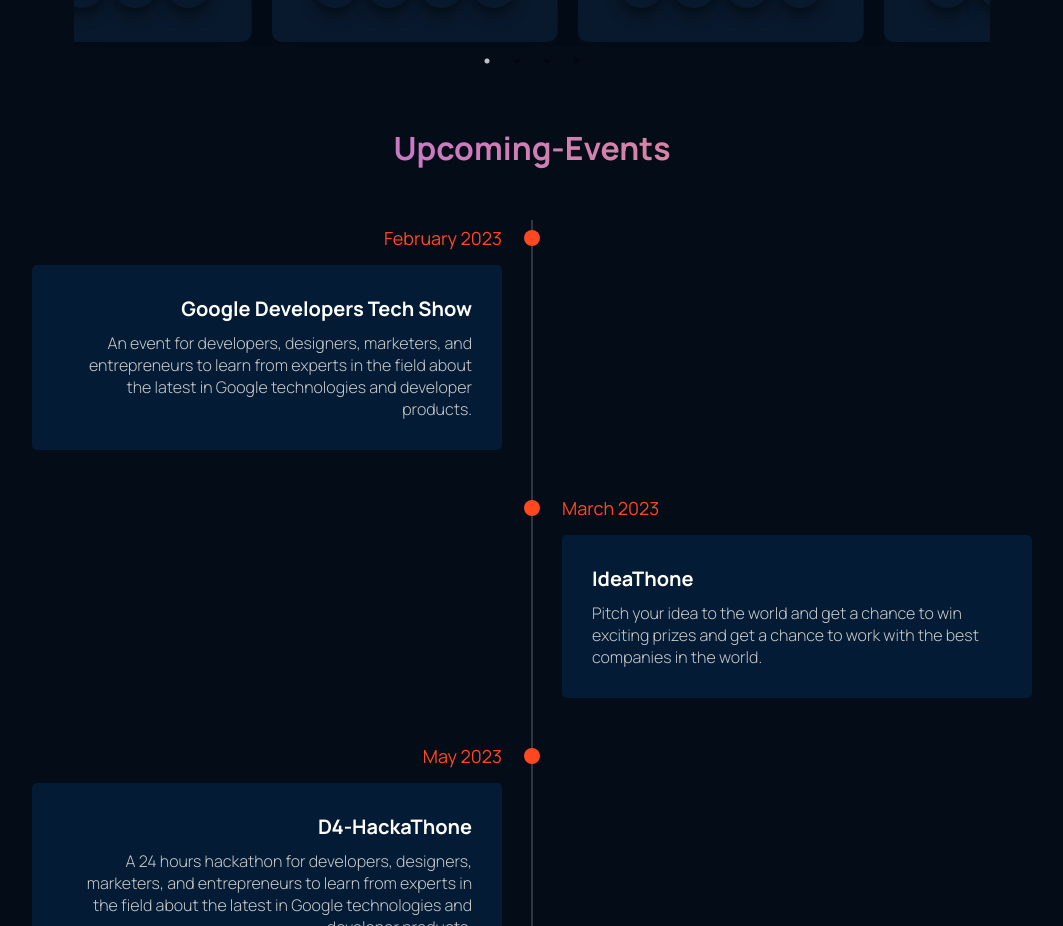
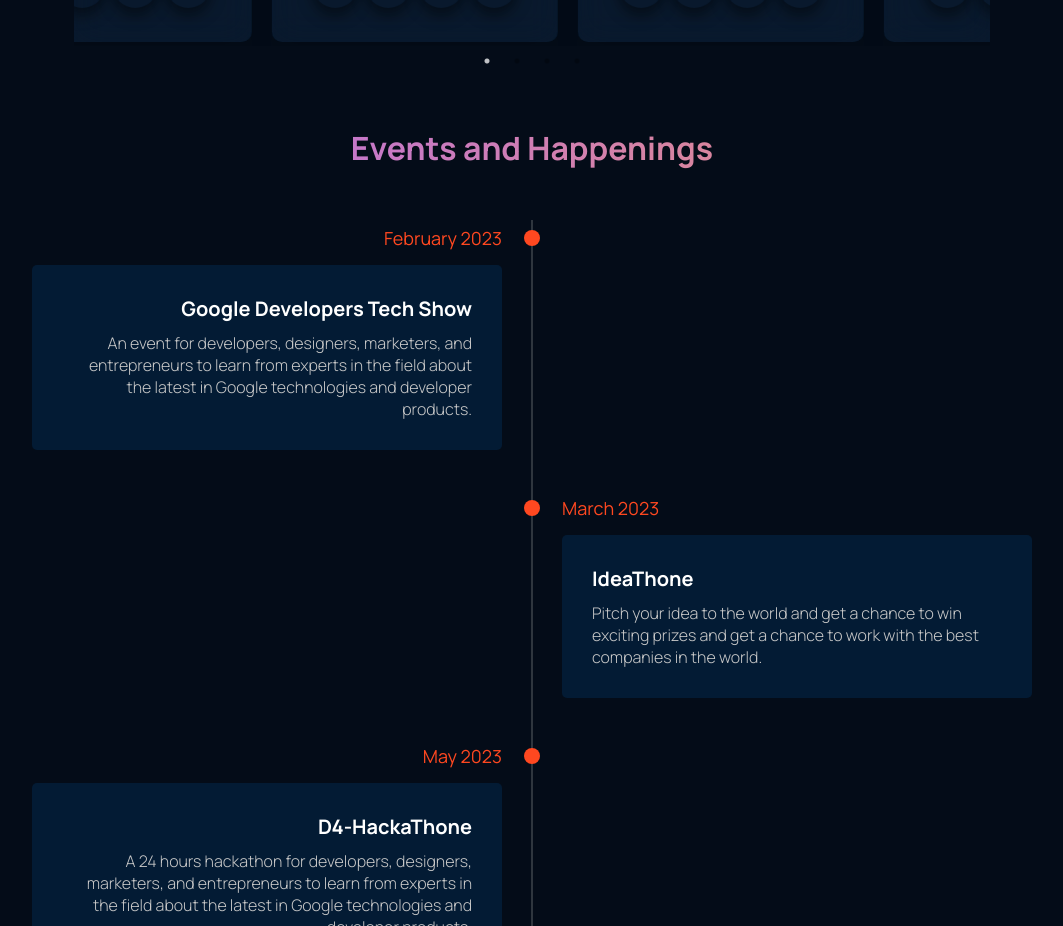
Before and after one commit to D4Community/d4-website, a React (Create React App) app: page / in a window 1280 px wide. Shown: the part 2011-2937 px from the top of the page, without its empty margins (108-1171 px from the left). Built offline with nearby package versions, Linux system fonts and the light colour scheme.

Commit message:
events heading changed

```diff
--- a/src/components/Upcoming Events/UpcomingEvents.jsx
+++ b/src/components/Upcoming Events/UpcomingEvents.jsx
@@ -5,7 +5,7 @@ const UpcomingEvents = () => {
   return (
     <div className="UpcomingEvents" id="events">
       <div className="Heading gradient__text">
-        <h1>Upcoming-Events</h1>{" "}
+        <h1>Events and Happenings</h1>{" "}
       </div>{" "}
       <Timeline/>
     </div>
```
